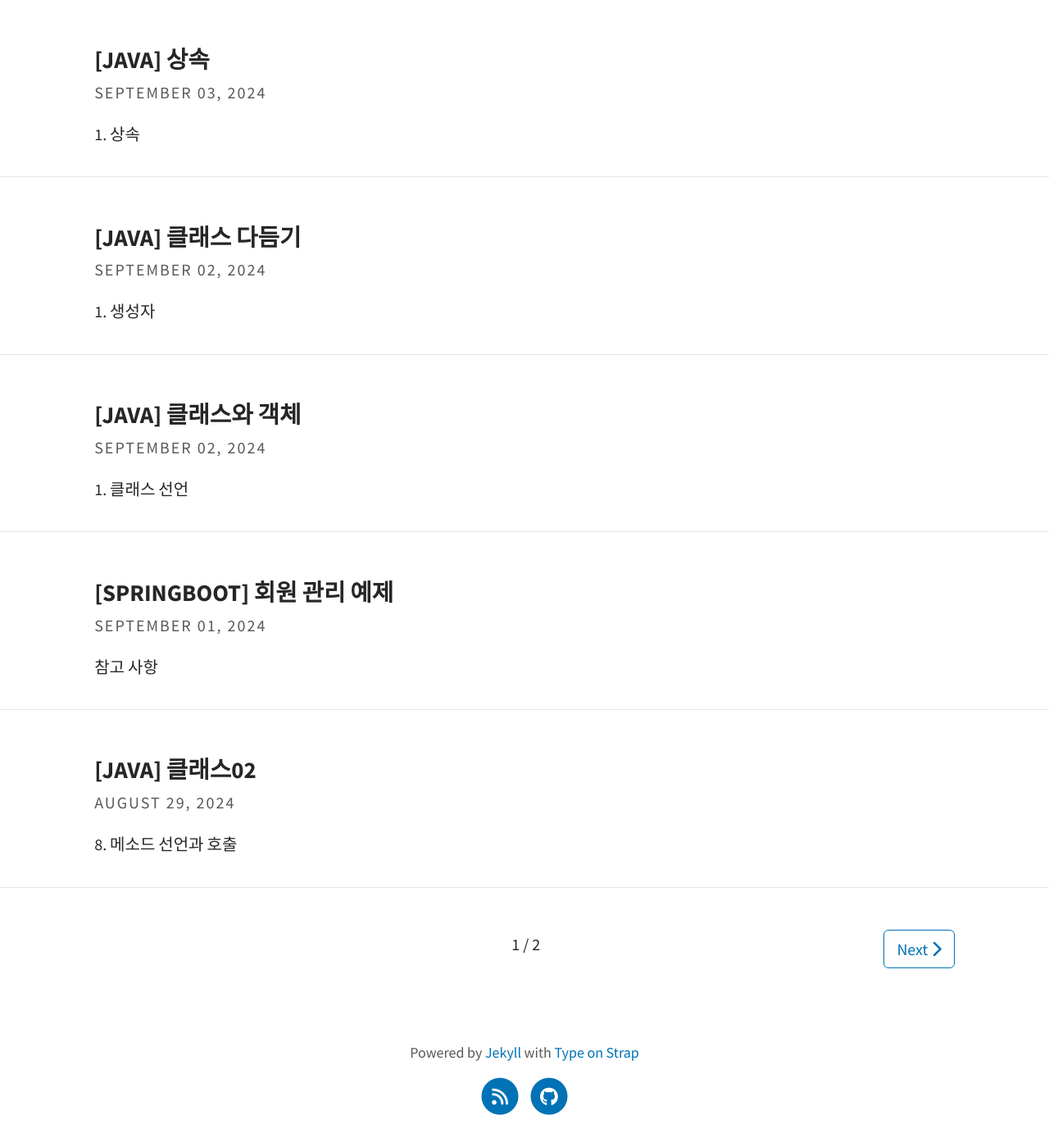
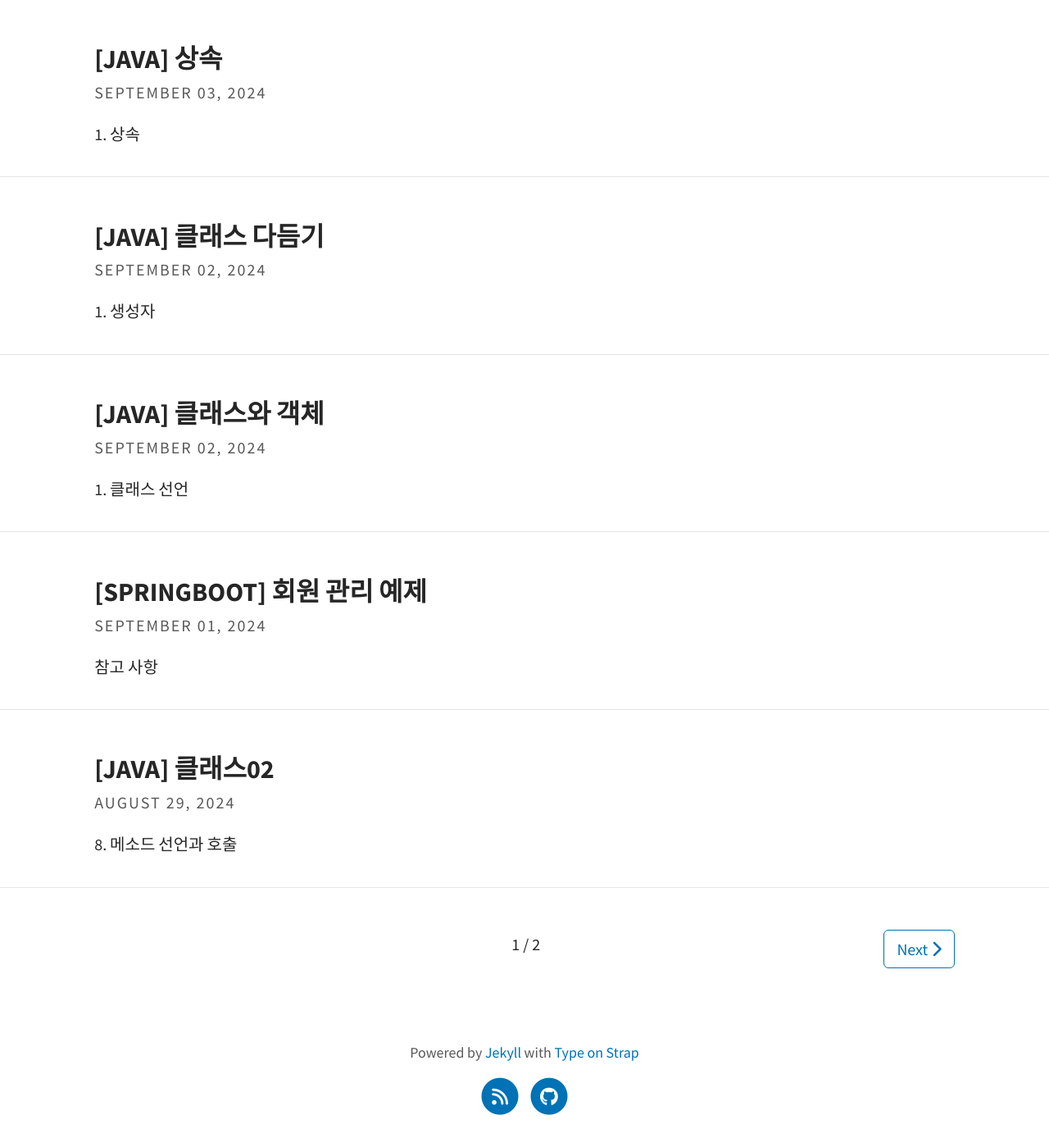
Before and after one commit to shkim00216/shkim00216.github.io, a Jekyll site: the page built from index.html, in a window 1280 px wide. Shown: the part 385-1784 px from the top of the page at 82% size. Built offline with Jekyll 4.4.1, drawn with Linux system fonts in a browser that asks for light colours; some web fonts are replaced; a script that is not in the unit is left out; the list of posts is cut into pages by our own code.

Commit message:
Update _posts.scss

```diff
--- a/_sass/layouts/_posts.scss
+++ b/_sass/layouts/_posts.scss
@@ -159,5 +159,5 @@ header {
 /* 240831 추가 */
 
 .post-link {
-  font-size: 1.8rem !important;
+  font-size: 2rem !important;
 }
```
